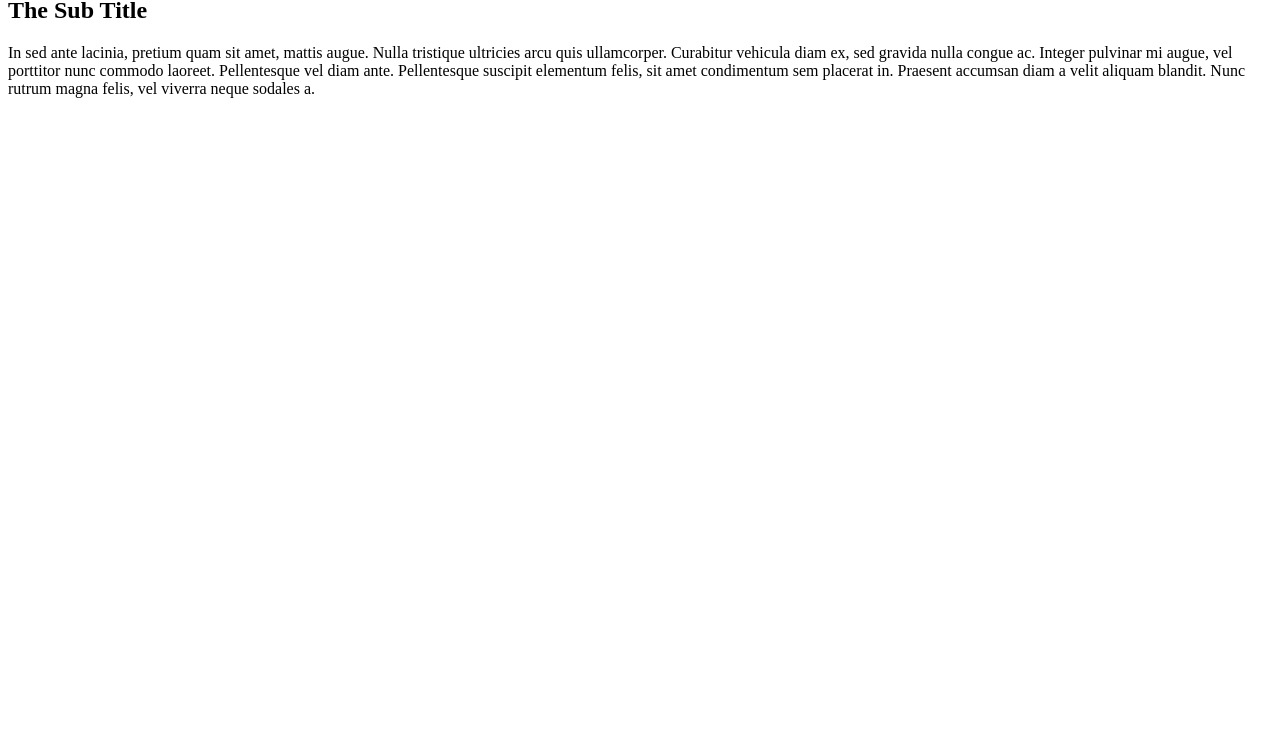
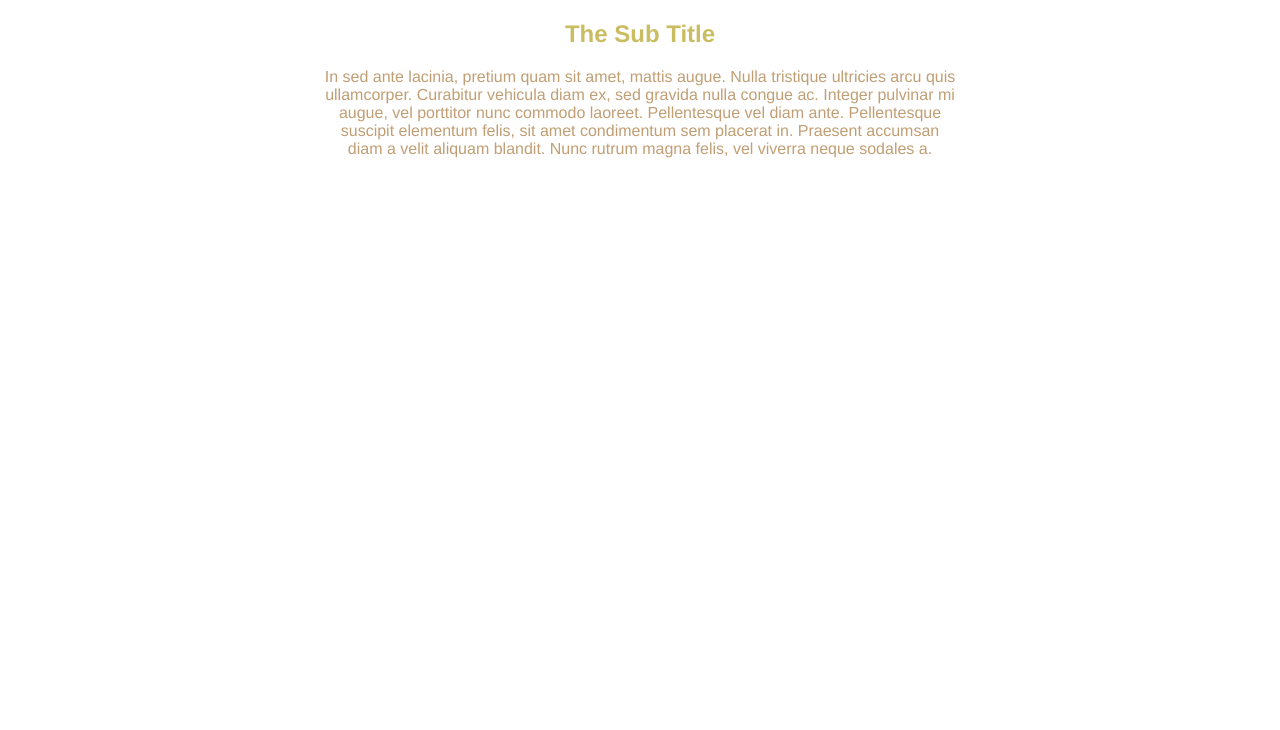
Before and after one commit to jmaliberti/04.02-206-font-colors-starter, a plain HTML site: page index.html in a window 1280 px wide. Shown: the part 70-800 px from the top of the page. Drawn offline with Linux system fonts and the light colour scheme.

Commit message:
Fixed connection between html and css docs

```diff
--- a/index.html
+++ b/index.html
@@ -2,10 +2,10 @@
 <html lang="en">
 
   <head>
+    <title>Changing font colors</title>
       <meta charset="UTF-8">
       <meta name="viewport" content="width=device-width, initial-scale=1">
-  <title>Changing font colors</title>
-  <link rel=”stylesheet” type="text/css" href=”css/main.css”>
+      <link rel="stylesheet" type="text/css" href="css/main.css">
   </head>
 
   <body>
```
Lines whose indentation alone changed are shown as unchanged.
